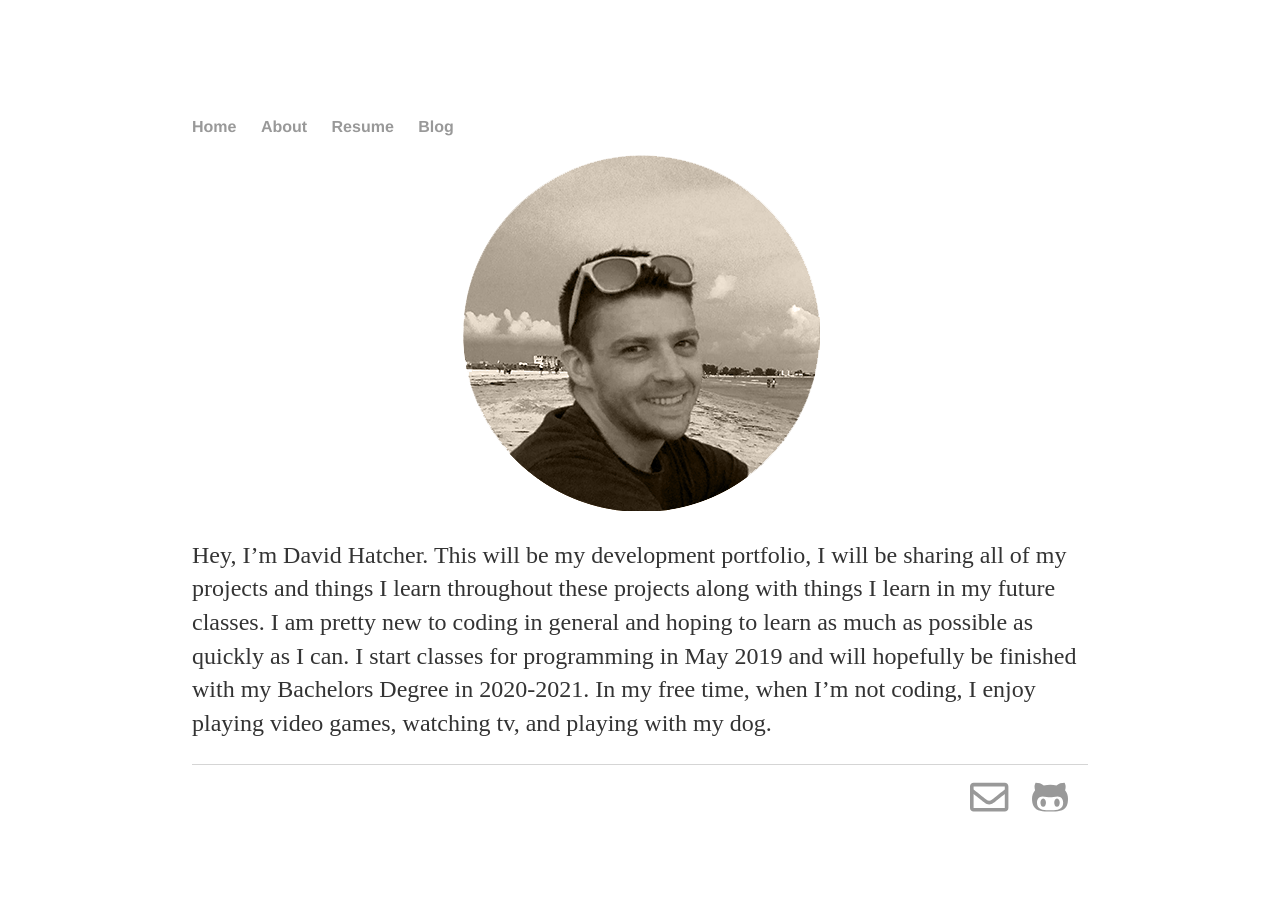
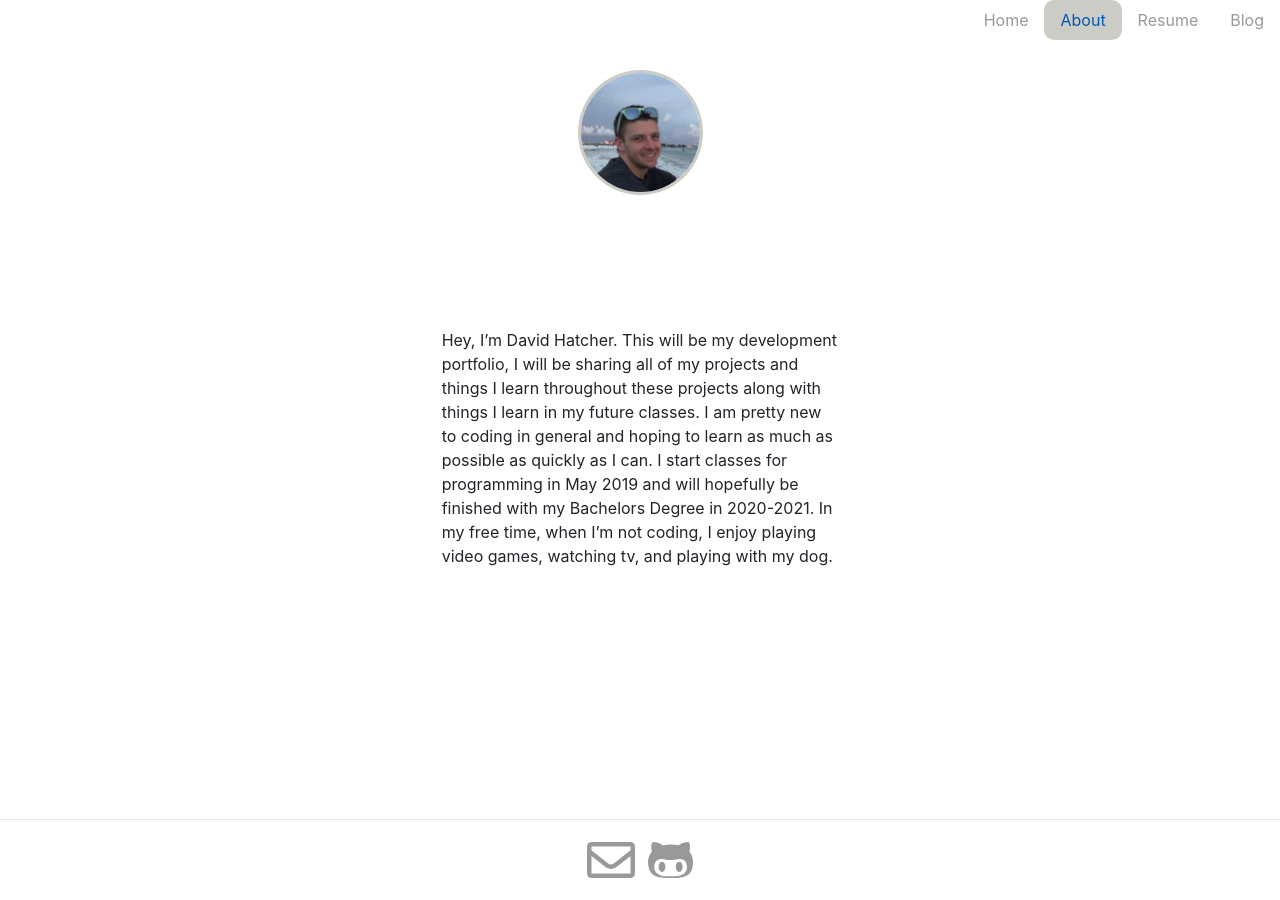
Before and after one commit to David-Hatcher/David-Hatcher.github.io, a Jekyll site: the page built from about/index.md, in a window 1280 px wide. Built offline with Jekyll 4.4.1, drawn with Linux system fonts in a browser that asks for light colours; nearby versions of some CDN libraries.

Commit message:
Uploading Offline Tests
uploading offline tests for availability

```diff
--- /dev/null
+++ b/Gemfile
@@ -0,0 +1,2 @@
+source 'https://rubygems.org'
+gem 'github-pages', group: :jekyll_plugins
--- /dev/null
+++ b/_includes/footer.html
@@ -0,0 +1,11 @@
+<footer class="fixed-bottom">
+	<div class="row">
+		<div class="col text-center">
+			<ul class="list-inline">
+				<hr>
+				<li class="list-inline-item"><a href="mailto:david.milton.hatcher@gmail.com"><i class="far fa-envelope fa-3x"></i></a></li>
+				<li class="list-inline-item"><a href="https://github.com/david-hatcher"><i class="fab fa-github-alt fa-3x"></i></a></li>
+			</ul>
+		</div>
+	</div>
+</footer>
--- /dev/null
+++ b/_includes/head.html
@@ -0,0 +1,15 @@
+<head>
+        <meta charset="utf-8">
+        <meta name="viewport" content="width=device-width, initial-scale=1, shrink-to-fit=no">
+        <title>{{ page.title }}</title>
+        <link href='https://stackpath.bootstrapcdn.com/bootstrap/4.3.1/css/bootstrap.min.css' rel= "stylesheet">
+        <link href="https://unpkg.com/aos@2.3.1/dist/aos.css" rel="stylesheet">
+        <link rel="stylesheet" type="text/css" href="/css/main.css">
+        <script defer src="https://use.fontawesome.com/releases/v5.8.1/js/all.js" integrity="sha384-g5uSoOSBd7KkhAMlnQILrecXvzst9TdC09/VM+pjDTCM+1il8RHz5fKANTFFb+gQ" crossorigin="anonymous"></script>
+        <script type="text/javascript" src="/assets/js/site.js"></script>
+        <script src="https://cdnjs.cloudflare.com/ajax/libs/snap.svg/0.5.1/snap.svg-min.js"></script>
+        <script src="https://code.jquery.com/jquery-3.4.0.min.js" integrity="sha256-BJeo0qm959uMBGb65z40ejJYGSgR7REI4+CW1fNKwOg=" crossorigin="anonymous"></script>
+        <script src="https://stackpath.bootstrapcdn.com/bootstrap/4.3.1/js/bootstrap.min.js" integrity="sha384-JjSmVgyd0p3pXB1rRibZUAYoIIy6OrQ6VrjIEaFf/nJGzIxFDsf4x0xIM+B07jRM" crossorigin="anonymous"></script>
+        <script src="https://unpkg.com/aos@2.3.1/dist/aos.js"></script>
+        {% include analytics.html %}
+</head>
--- a/_layouts/default.html
+++ b/_layouts/default.html
@@ -1,35 +1,58 @@
 <!DOCTYPE html>
-<html>
-<head>
-    <title>{{ page.title }}</title>
-    <link rel="stylesheet" type="text/css" href="/css/main.css">
-    <script defer src="https://use.fontawesome.com/releases/v5.8.1/js/all.js" integrity="sha384-g5uSoOSBd7KkhAMlnQILrecXvzst9TdC09/VM+pjDTCM+1il8RHz5fKANTFFb+gQ" crossorigin="anonymous"></script>
-	<script type="text/javascript" src="/assets/js/site.js"></script>
-	<script src="https://cdnjs.cloudflare.com/ajax/libs/snap.svg/0.5.1/snap.svg-min.js"></script>
-    {% include analytics.html %}
-</head>
+<html lang="en">
+        {% include head.html %}
 <body>
-	<svg xmlns="http://www.w3.org/2000/svg" id="logo" viewBox="0 0 1252 135" width="350px">
-		<path fill="none" d="" />
-	</svg>
-	<nav>
-		<ul>
-			<li><a href="/">Home</a></li>
-			<li><a href="/about">About</a></li>
-			<li><a href="/resume">Resume</a></li>
-			<li><a href="/blog">Blog</a></li>
-		</ul>
-	</nav>
-	<div class="container">
-
-		{{ content }}
-
+	<div class="container-fluid">
+		<nav class="fixed-top">
+				<ul class="nav justify-content-end">
+					<li class="nav-item">
+						{% if page.dir == "/" %}
+							<a class="nav-link active" href="/">Home</a>
+						{% else %}
+							<a class="nav-link" href="/">Home</a>
+						{% endif %}
+					</li>
+					<li class="nav-item">
+						{% if page.dir == "/about/" %}
+							<a class="nav-link active" href="/about">About</a>
+						{% else %}
+							<a class="nav-link" href="/about">About</a>
+						{% endif %}
+					</li>
+					<li class="nav-item">
+						{% if page.dir == "/resume/" %}
+							<a class="nav-link active" href="/resume">Resume</a>
+						{% else %}
+							<a class="nav-link" href="/resume">Resume</a>
+						{% endif %}
+					</li>
+					<li class="nav-item">
+						{% if page.dir == "/blog/" %}
+							<a class="nav-link active" href="/blog">Blog</a>
+						{% else %}
+							<a class="nav-link" href="/blog">Blog</a>
+						{% endif %}
+					</li>
+				</ul>
+		</nav>
+		<div class="row bio-image">
+			<div class="col-sm text-center">
+				<img src ="/images/Headshot.png" class="img-fluid" />
+			</div>
+		</div>
+		<div class="row name-logo">
+			<div class="col text-center">
+				<svg xmlns="http://www.w3.org/2000/svg" id="logo" viewBox="0 0 1252 135" width="350px">
+					<path fill="none" d="" />
+				</svg>
+			</div>
+		</div>
+		<div class="row content-container">
+			<div class="col-sm-4 offset-sm-4">
+					{{ content }}
+			</div>
+		</div>
+		{% include footer.html %}
 	</div>
-	<footer>
-		<ul style="text-align: right;">
-			<li><a href="mailto:david.milton.hatcher@gmail.com"><i class="far fa-envelope fa-3x"></i></a></li>
-			<li><a href="https://github.com/david-hatcher"><i class="fab fa-github-alt fa-3x"></i></a></li>
-		</ul>
-	</footer>
 </body>
 </html>
--- a/about/index.md
+++ b/about/index.md
@@ -3,7 +3,5 @@ layout: default
 title: About | David Hatcher
 ---
 
-<div style="text-align:center"><img src ="/images/Headshot.png" /></div>
-
 
 Hey, I'm David Hatcher. This will be my development portfolio, I will be sharing all of my projects and things I learn throughout these projects along with things I learn in my future classes. I am pretty new to coding in general and hoping to learn as much as possible as quickly as I can. I start classes for programming in May 2019 and will hopefully be finished with my Bachelors Degree in 2020-2021. In my free time, when I'm not coding, I enjoy playing video games, watching tv, and playing with my dog.
--- a/assets/js/site.js
+++ b/assets/js/site.js
@@ -30,8 +30,16 @@ window.onload = function () {
 			}, i * 70);
 		}
 
+		// for (var i = 0; i < logoTitle.length + 1; i++) {
+		// 	logoRandom = logoTitle.substr(0, i);
+		// 	for (var j = i; j < logoTitle.length; j++) {
+		// 		logoRandom += possible.charAt(Math.floor(Math.random() * possible.length));
+		// 	}
+		// 	generateRandomTitle(i, logoRandom);
+		// 	logoRandom = '';
+		// }
 		for (var i = 0; i < logoTitle.length + 1; i++) {
-			logoRandom = logoTitle.substr(0, i);
+			logoRandom = logoTitle.substr(i, 0);
 			for (var j = i; j < logoTitle.length; j++) {
 				logoRandom += possible.charAt(Math.floor(Math.random() * possible.length));
 			}
--- a/css/main.css
+++ b/css/main.css
@@ -1,9 +1,14 @@
-body {
-    margin: 60px auto;
-    width: 70%;
+:root {
+    --nav-link-color: #CCCCC6;
+    --website-blue: #0056b3;
 }
 
-nav ul, footer ul {
+body {
+    /* margin: 60px auto; */
+    /* width: 70%; */
+}
+
+/* nav ul, footer ul {
     font-family: 'Helvetica', 'Arial', 'Sans-Serif';
     padding: 0px;
     list-style: none;
@@ -47,4 +52,58 @@ ul.posts {
 
     ul.posts li {
         list-style: none;
+    } */
+
+
+.container-fluid {
+    margin-top: 70px;
+    margin-bottom: 121px;
+}
+
+.active {
+    background-color: var(--nav-link-color);
+    border-radius: 10px;
+    color: var(--website-blue);
+}
+
+footer ul {
+    list-style: none;
+}
+
+a {
+    text-decoration: none;
+    color: #999;
+}
+
+.bio-image {
+    padding-bottom: 20px;
+}
+
+.bio-image img {
+    width: 10%;
+    border: 3px solid var(--nav-link-color);
+    border-radius: 100%;
+}
+
+.content-container{
+    padding-top: 75px;
+}
+
+.homepage-header {
+    font-size: 1.1em;
+}
+
+@media (max-width: 450px) {
+    .nav-link {
+        padding: .5rem .8rem;
     }
+
+    .bio-image img{
+        width: 50%;
+    }
+}
+
+
+footer {
+    background-color: white;
+}
--- a/index.html
+++ b/index.html
@@ -3,6 +3,6 @@ layout: default
 title: David Hatcher | Junior Developer
 ---
 <div class="blurb">
-	<h1>Hello!</h1>
+	<h1 class = "homepage-header">Hello!</h1>
     <p>Welcome to my development portfolio! As I work on more and more projects I will be posting them on here along with information about the various things I work on in my blog. Check back for updates!</p>
 </div>
```
Also changed, not shown: Gemfile.lock (added), images/Headshot.png.
